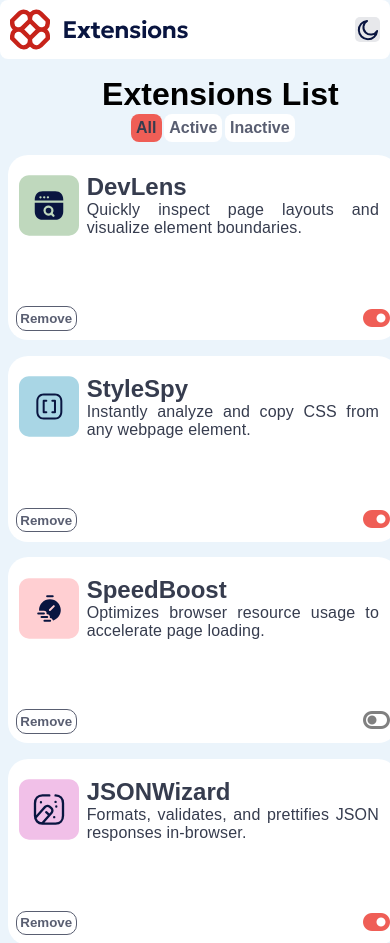
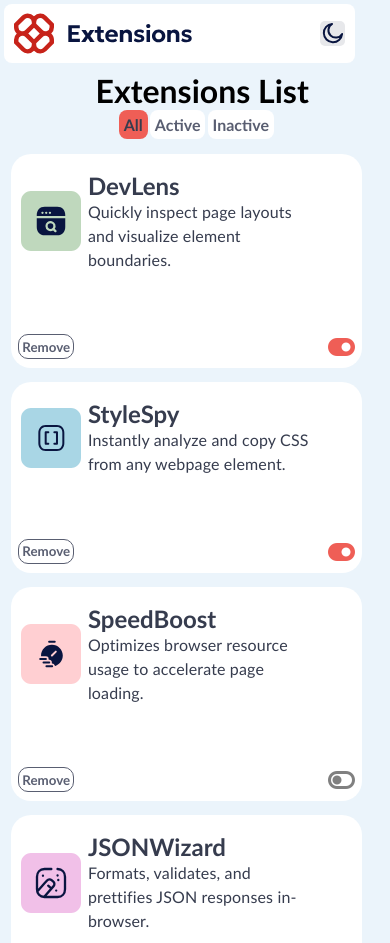
Before and after one commit to Kanu004/ExtensionList, a plain HTML site: page browser-extensions-manager-ui-main/index.html in a window 390 px wide. Shown: the top 943 px of the page. Drawn offline with Linux system fonts and the light colour scheme.

Commit message:
fifth commit, css completed

```diff
--- a/browser-extensions-manager-ui-main/index.html
+++ b/browser-extensions-manager-ui-main/index.html
@@ -15,7 +15,7 @@
     <nav>
       <div class="bar">
         <img src="./assets/images/logo.svg" alt="logo"/>
-        <img src="./assets/images/icon-moon.svg" alt="moon" id="moon" />
+        <img src="./assets/images/icon-moon.svg" alt="moon" id="moon" onclick="TogglingColors()"/>
       </div>
     </nav>
     <div class="subBar">
--- a/browser-extensions-manager-ui-main/style.css
+++ b/browser-extensions-manager-ui-main/style.css
@@ -1,7 +1,7 @@
 *{
     margin: 0;
     padding: 0;
-    font-family: sans-serif;
+    font-family:'Gill Sans', 'Gill Sans MT', Calibri, 'Trebuchet MS', sans-serif;
     box-sizing: border-box;
 }
 body{
@@ -93,17 +93,22 @@ body{
     flex-direction: column;
     padding: 1%;
     margin: 1% ;
-    text-align: justify;
+    text-align:left;
 }
 .innerContent h3{
     font-size: 1.5rem;
     color: #363c4e;
 }
 .innerContent p{
-    font-size: 1rem;
-    letter-spacing: 0.01rem;
-    color: #363c4e;
-}
+        font-size: 1rem;
+        letter-spacing: 0.01rem;
+        color: #363c4e;
+        word-break: normal;
+        overflow-wrap: break-word;
+        max-width: 90%;
+        line-height: 1.5;
+        padding-right: 5px;
+    }
 .button{
     display: flex;
     justify-content: space-between;
@@ -148,39 +153,50 @@ body{
 /*media queries*/
 @media (max-width:540px) {
     .bar{
-        width: 100%;
-        margin: 0;
+        width: 90%;
+        margin: 1%;
     }
     .subBar{
-        width: 100%;
+        margin: 1%;
+        width: 90%;
         display: flex;
         flex-direction: column;
         justify-content: center;
         align-items: center;
     }
     .cards{
-        width: 100%;
+        margin: 1%;
+        width: 90%;
         display: flex;
         flex-direction: column;
         gap: 1%;
         flex-wrap: nowrap;
     }
+        .innerContent p {
+            max-width: 90%;
+            word-break: normal;
+            overflow-wrap: break-word;
+
+
+    }
 }
 
 @media (min-width:541px) and (max-width:1024px){
     .bar{
-        width: 100%;
-        margin: 0;
+        width: 90%;
+        margin: 1%;
     }
     .subBar{
-        width: 100%;
+        margin: 1%;
+        width: 90%;
         display: flex;
         flex-direction: column;
         justify-content: center;
         align-items: center;
     }
     .cards{
-        width: 100%;
+        margin: 1%;
+        width: 90%;
         display: flex;
         flex-wrap: wrap;
         gap: 1%;
@@ -188,4 +204,10 @@ body{
     .card{
         width: 30%;
     }
+    .innerContent p {
+        max-width: 90%;
+        word-break: normal;
+        overflow-wrap: break-word;
+
+    }
 }
--- a/browser-extensions-manager-ui-main/style.js
+++ b/browser-extensions-manager-ui-main/style.js
@@ -0,0 +1,3 @@
+function TogglingColors(){
+
+}
```
